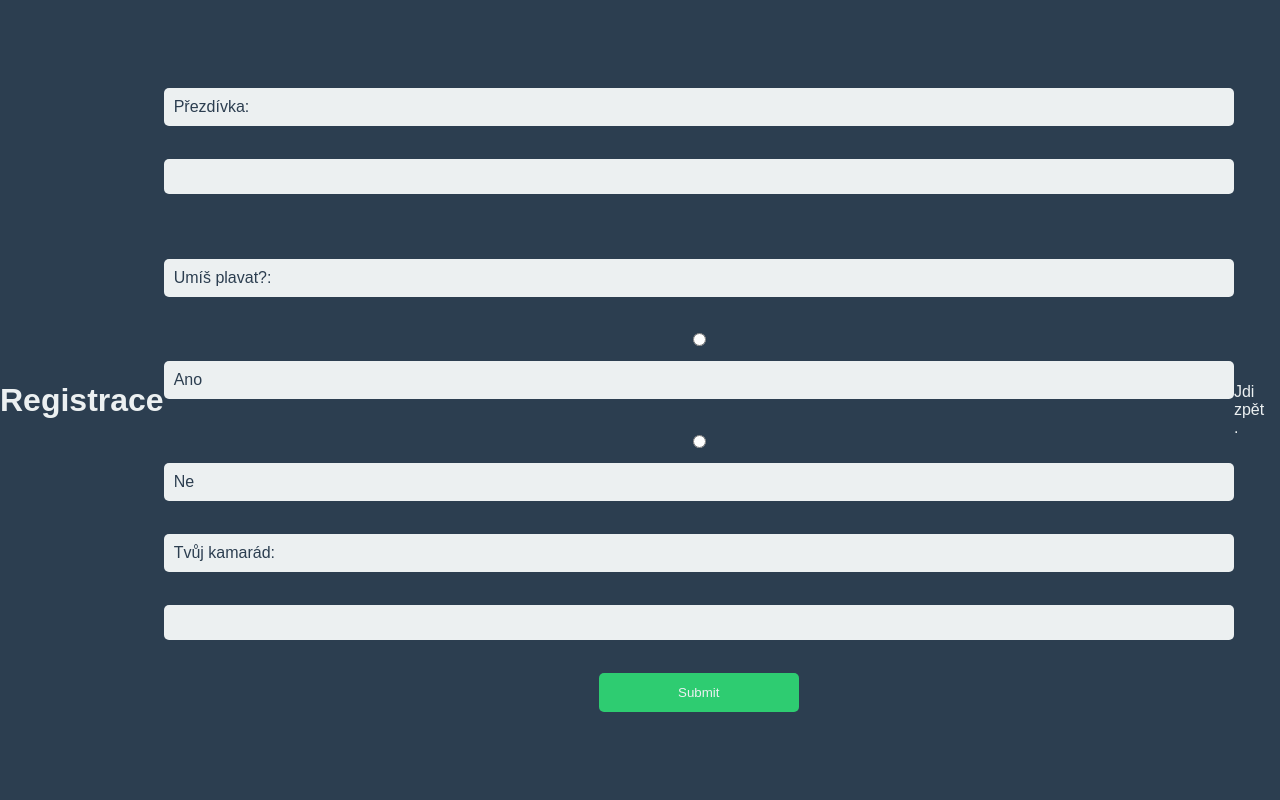
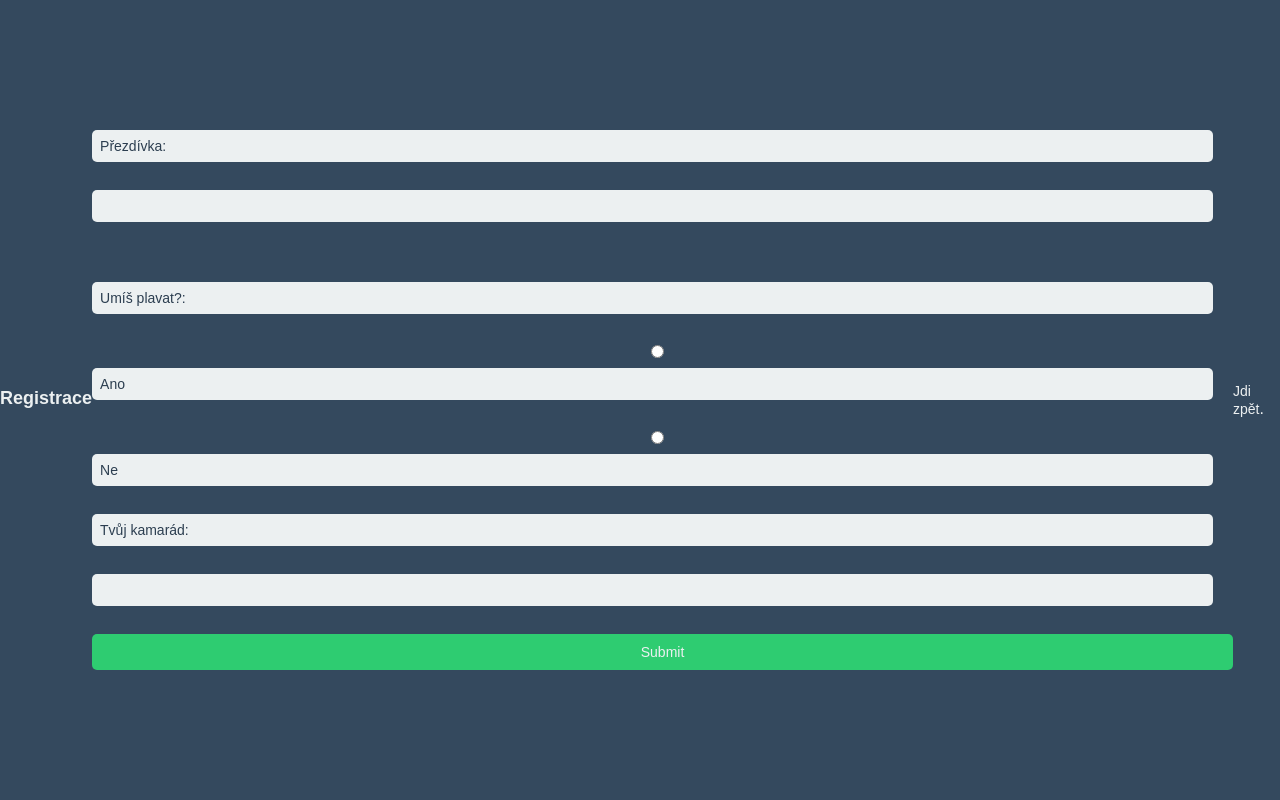
Before and after one commit to MurasakiAki/web-register, a Flask app: page /register in a window 1280 px wide. Run offline with Flask 3, Linux system fonts and the light colour scheme.

Commit message:
AAAAAAAAAAAAAAAAAAAA

```diff
--- a/static/style.css
+++ b/static/style.css
@@ -1,6 +1,6 @@
 body {
   font-family: Arial, sans-serif;
-  background-color: #2c3e50;
+  background-color: #34495e;
   color: #ecf0f1;
   margin: 0;
   padding: 0;
@@ -12,42 +12,39 @@
 
 .container {
   background-color: #3498db;
-  border-radius: 10px;
-  box-shadow: 0px 0px 20px 0px rgba(0, 0, 0, 0.2);
-  padding: 30px;
+  border-radius: 8px;
+  box-shadow: 0px 0px 10px 0px rgba(0, 0, 0, 0.2);
+  padding: 20px;
   width: 100%;
-  max-width: 400px;
+  max-width: 250px; /* Smaller maximum width */
   text-align: center;
   box-sizing: border-box;
 }
 
 h1 {
-  margin-bottom: 20px;
-  color: #ecf0f1;
+  margin-bottom: 15px;
+  font-size: 18px;
 }
 
 form {
   display: flex;
   flex-direction: column;
-  align-items: center;
   width: 100%;
   box-sizing: border-box;
 }
 
 label,
-input[type="text"] {
-  margin-bottom: 15px;
-  width: 100%;
-  padding: 10px;
+input[type="text"],
+input[type="radio"] {
+  margin-bottom: 10px;
+  width: calc(100% - 20px);
+  padding: 8px;
   border: none;
   border-radius: 5px;
   background-color: #ecf0f1;
   color: #2c3e50;
   box-sizing: border-box;
-}
-
-input[type="radio"] {
-  margin-bottom: 15px;
+  font-size: 14px;
 }
 
 input[type="submit"] {
@@ -55,12 +52,11 @@
   color: #ecf0f1;
   border: none;
   border-radius: 5px;
-  padding: 12px 20px;
+  padding: 10px;
   cursor: pointer;
   transition: background-color 0.3s;
-  width: 100%;
-  max-width: 200px;
   box-sizing: border-box;
+  font-size: 14px;
 }
 
 input[type="submit"]:hover {
@@ -70,8 +66,8 @@
 a {
   text-decoration: none;
   color: #ecf0f1;
-  margin-top: 20px;
-  display: block;
+  margin-top: 10px;
+  font-size: 14px;
 }
 
 a:hover {
```
